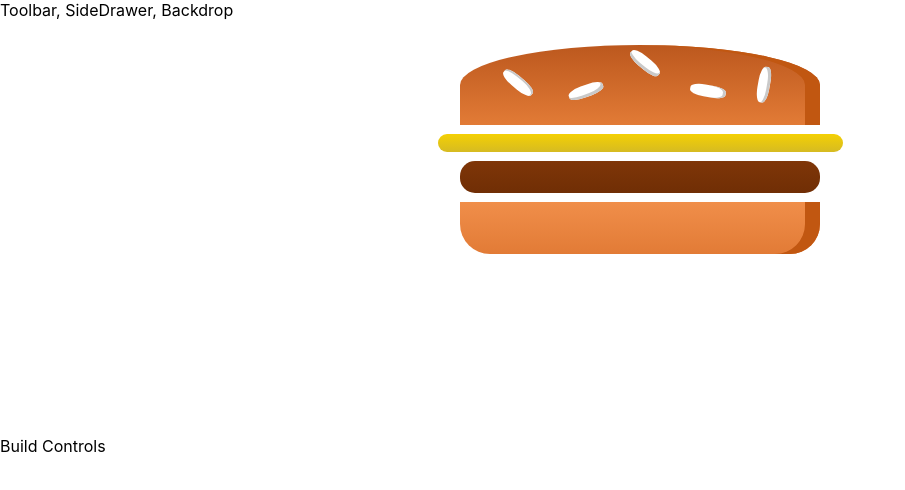
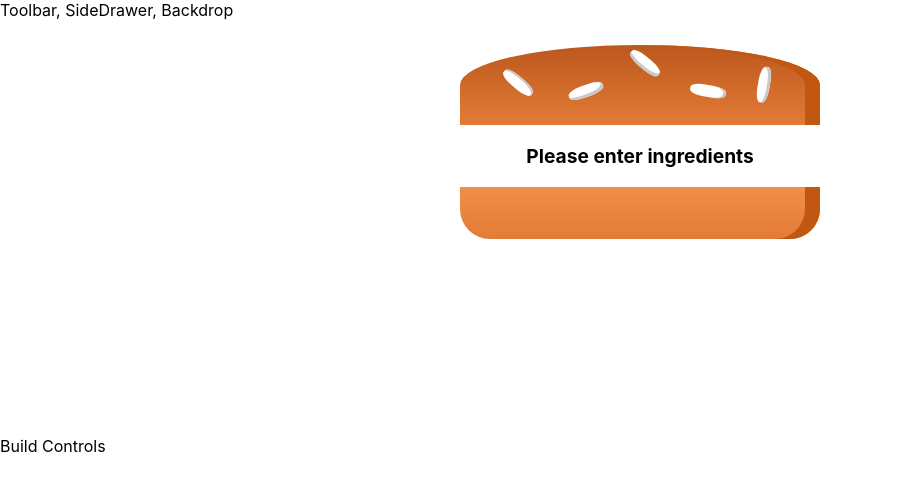
Before and after one commit to yanan5/udemy-burger-builder, a React app in the folder burder-builder/: page / in a window 1280 px wide. Shown: the top 490 px of the page, without its empty margins (0-905 px from the left). Built offline with nearby package versions, Linux system fonts and the light colour scheme.

Commit message:
Calculating the Ingredient Sum Dynamically

```diff
--- a/burder-builder/src/components/Burger/Burger.js
+++ b/burder-builder/src/components/Burger/Burger.js
@@ -1,17 +1,27 @@
 import React from "react";
 import classes from "./Burger.module.css";
 import BurgerIngredients from "./BurgerIngredients/BurgerIngredients";
-const burger = props => {
+const Burger = props => {
+  const { ingredients } = props;
+  const transformedIngredients = Object.keys(ingredients)
+    .map(ingredient =>
+      [...Array(ingredients[ingredient])].map((_, idx) => (
+        <BurgerIngredients key={ingredient + idx} type={ingredient} />
+      ))
+    )
+    .reduce((prev, curr) => prev.concat(curr), []);
+  console.log(transformedIngredients);
   return (
     <div className={classes.Burger}>
       <BurgerIngredients type="bread-top" />
-
-      <BurgerIngredients type="cheese" />
-
-      <BurgerIngredients type="meat" />
+      {transformedIngredients.length === 0 ? (
+        <p>Please enter ingredients</p>
+      ) : (
+        transformedIngredients
+      )}
       <BurgerIngredients type="bread-bottom" />
     </div>
   );
 };
 
-export default burger;
+export default Burger;
--- a/burder-builder/src/containers/BurgerBuilder/BurgerBuilder.js
+++ b/burder-builder/src/containers/BurgerBuilder/BurgerBuilder.js
@@ -3,10 +3,19 @@ import Burger from "../../components/Burger/Burger";
 import Auxillary from "../../hoc/Auxillary";
 
 class BurgerBuilder extends Component {
+  state = {
+    ingredients: {
+      salad: 0,
+      bacon: 0,
+      cheese: 0,
+      meat: 0
+    }
+  }
   render() {
+    const { ingredients } = this.state;
     return (
       <Auxillary>
-        <Burger />
+        <Burger ingredients={ingredients}/>
         <div>Build Controls</div>
       </Auxillary>
     );
```
